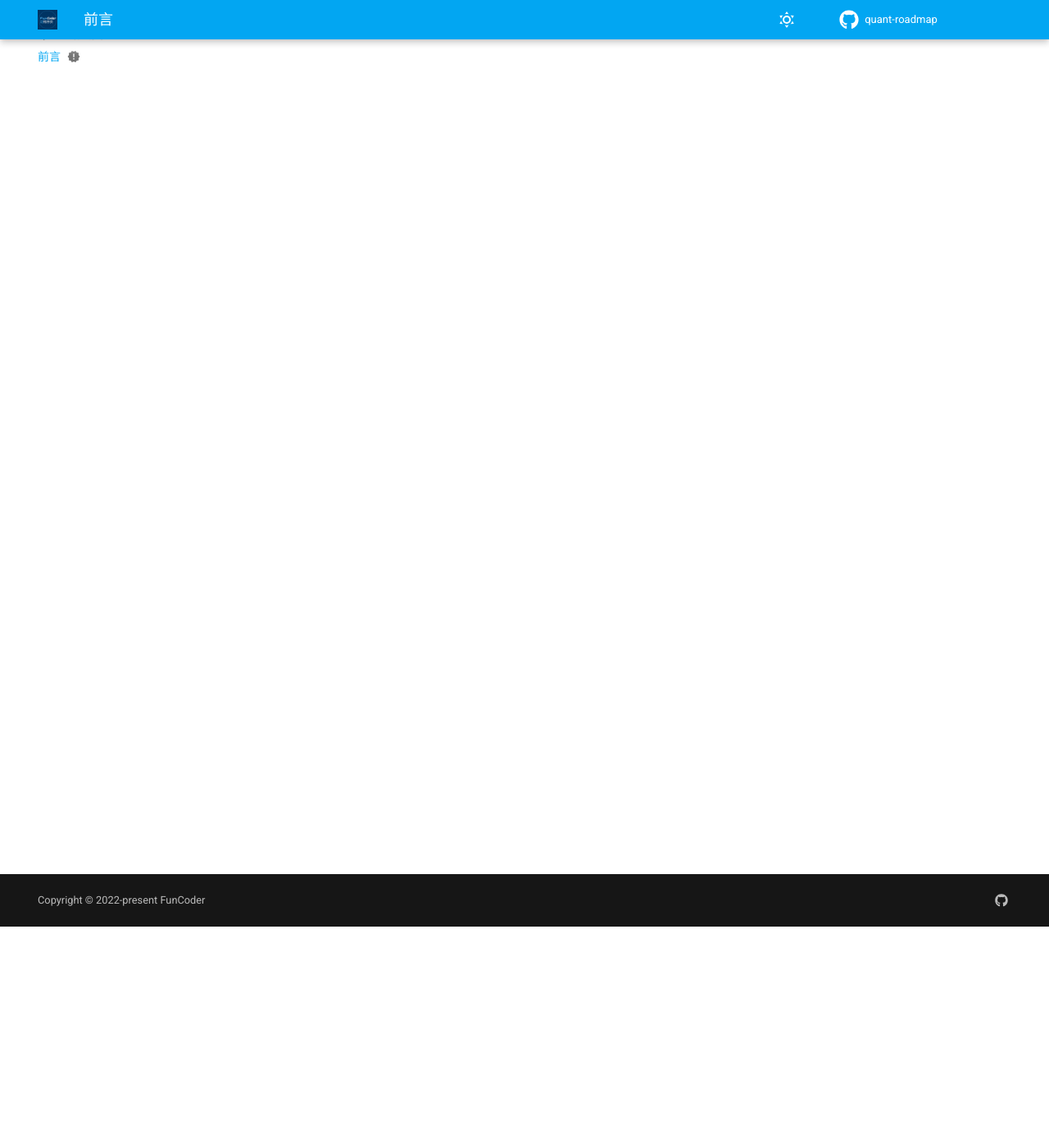
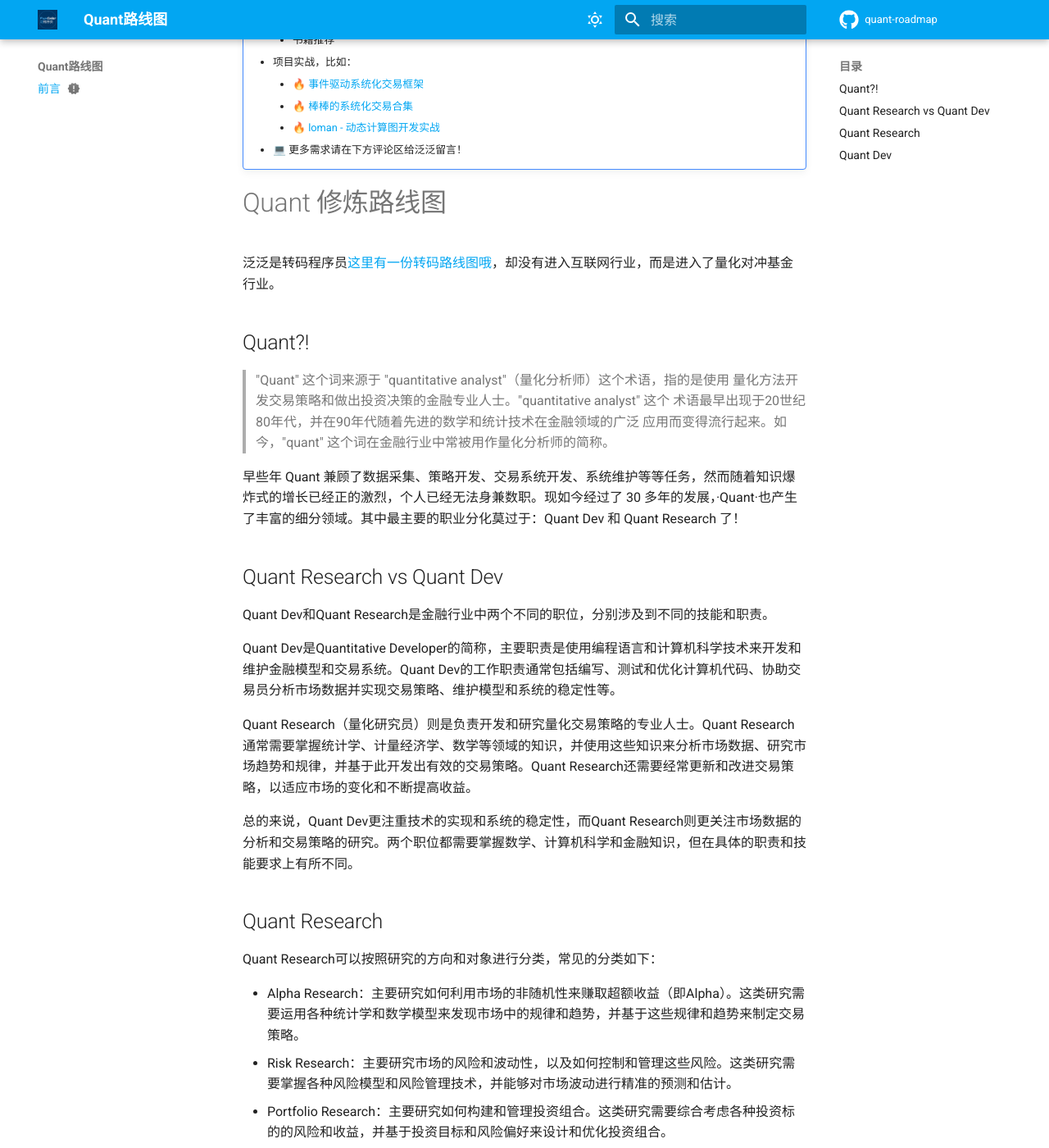
Before and after one commit to wangzhe3224/quant-roadmap, an MkDocs documentation site: the page built from docs/index.md, in a window 1280 px wide and 1400 px high, scrolled down 270 px. Shown: the whole window at 82% size. Built offline with MkDocs 1.6.1 and Material for MkDocs 9.7.7, drawn with Linux system fonts in a browser that asks for light colours; comment, search, counter and statistics services are not loaded; some of the changed text lies outside the part shown.

Commit message:
add index

```diff
--- a/docs/index.md
+++ b/docs/index.md
@@ -3,4 +3,64 @@ comments: true
 status: new
 ---
 
+!!! note
+    本路线图还在施工中，请持续关注。计划更新如下：
+
+    - 职业概述
+    - 职业入门路线图
+        - 学习路线
+        - 课程推荐
+        - 书籍推荐
+    - 项目实战，比如：
+        - 🔥 [事件驱动系统化交易框架](https://github.com/wangzhe3224/simple/tree/main)
+        - 🔥 [棒棒的系统化交易合集](https://github.com/wangzhe3224/awesome-systematic-trading)
+        - 🔥 [loman - 动态计算图开发实战](https://github.com/janushendersonassetallocation/loman)
+    - 💻 更多需求请在下方评论区给泛泛留言！
+
 # Quant 修炼路线图
+
+泛泛是转码程序员[这里有一份转码路线图哦](https://wangzhe3224.github.io/zhuan-ma/)，却没有进入互联网行业，而是进入了量化对冲基金行业。
+
+## Quant?!
+
+> "Quant" 这个词来源于 "quantitative analyst"（量化分析师）这个术语，指的是使用
+> 量化方法开发交易策略和做出投资决策的金融专业人士。"quantitative analyst" 这个
+> 术语最早出现于20世纪80年代，并在90年代随着先进的数学和统计技术在金融领域的广泛
+> 应用而变得流行起来。如今，"quant" 这个词在金融行业中常被用作量化分析师的简称。
+
+早些年 Quant 兼顾了数据采集、策略开发、交易系统开发、系统维护等等任务，然而随着知识爆炸式的增长已经正的激烈，个人已经无法身兼数职。现如今经过了 30 多年的发展，·Quant·也产生了丰富的细分领域。其中最主要的职业分化莫过于：Quant Dev 和 Quant Research 了！
+
+## Quant Research vs Quant Dev
+
+Quant Dev和Quant Research是金融行业中两个不同的职位，分别涉及到不同的技能和职责。
+
+Quant Dev是Quantitative Developer的简称，主要职责是使用编程语言和计算机科学技术来开发和维护金融模型和交易系统。Quant Dev的工作职责通常包括编写、测试和优化计算机代码、协助交易员分析市场数据并实现交易策略、维护模型和系统的稳定性等。
+
+Quant Research（量化研究员）则是负责开发和研究量化交易策略的专业人士。Quant Research通常需要掌握统计学、计量经济学、数学等领域的知识，并使用这些知识来分析市场数据、研究市场趋势和规律，并基于此开发出有效的交易策略。Quant Research还需要经常更新和改进交易策略，以适应市场的变化和不断提高收益。
+
+总的来说，Quant Dev更注重技术的实现和系统的稳定性，而Quant Research则更关注市场数据的分析和交易策略的研究。两个职位都需要掌握数学、计算机科学和金融知识，但在具体的职责和技能要求上有所不同。
+
+## Quant Research
+
+Quant Research可以按照研究的方向和对象进行分类，常见的分类如下：
+
+- Alpha Research：主要研究如何利用市场的非随机性来赚取超额收益（即Alpha）。这类研究需要运用各种统计学和数学模型来发现市场中的规律和趋势，并基于这些规律和趋势来制定交易策略。
+- Risk Research：主要研究市场的风险和波动性，以及如何控制和管理这些风险。这类研究需要掌握各种风险模型和风险管理技术，并能够对市场波动进行精准的预测和估计。
+- Portfolio Research：主要研究如何构建和管理投资组合。这类研究需要综合考虑各种投资标的的风险和收益，并基于投资目标和风险偏好来设计和优化投资组合。
+- Quantitative Strategy Research：主要研究如何利用量化方法来制定交易策略。这类研究需要掌握各种统计学和数学模型，并能够将这些模型应用到市场数据中来发现交易机会和制定交易策略。
+
+以上分类并不是绝对的，不同公司和机构可能有不同的分类方式，但这些分类可以帮助人们更好地理解Quant Research的研究方向和内容。
+
+## Quant Dev
+
+Quant Dev（量化开发）可以按照开发的方向和领域进行分类，常见的分类如下：
+
+Trading System Development：主要开发交易系统。这类开发需要掌握多种编程语言和技术，如C++、Python、Java、FIX协议等，并能够将这些技术应用到交易系统的设计、开发和维护中。
+
+Market Data Development：主要开发市场数据平台。这类开发需要掌握各种数据处理和分析技术，如数据库管理、数据挖掘、数据可视化等，并能够将这些技术应用到市场数据的处理、存储和分析中。
+
+Quantitative Analytics Development：主要开发量化分析工具。这类开发需要掌握各种数学和统计学模型，并能够将这些模型应用到市场数据的分析和建模中。开发的工具包括各种量化分析库、风险模型库等。
+
+Backtesting and Optimization Development：主要开发回测和优化工具。这类开发需要掌握各种回测和优化技术，并能够将这些技术应用到交易策略的回测和优化中。开发的工具包括各种回测框架、优化算法库等。
+
+以上分类并不是绝对的，不同公司和机构可能有不同的分类方式，但这些分类可以帮助人们更好地理解Quant Dev的开发方向和领域。
--- a/mkdocs.yml
+++ b/mkdocs.yml
@@ -72,6 +72,8 @@ markdown_extensions:
   #     emoji_generator: !!python/name:materialx.emoji.to_svg
 
 plugins:
+  - search:
+       lang: en
   - tags
   # doc : https://timvink.github.io/mkdocs-git-revision-date-localized-plugin/options/
   - git-revision-date-localized:
@@ -97,6 +99,7 @@ extra_javascript:
   - https://polyfill.io/v3/polyfill.min.js?features=es6
   - https://cdn.jsdelivr.net/npm/mathjax@3/es5/tex-mml-chtml.js
   - _js/pageview.js
+  - _js/lunr.min.js
 
 nav:
   - 前言: "index.md"
```
Also changed, not shown: docs/_js/lunr.min.js (added).
